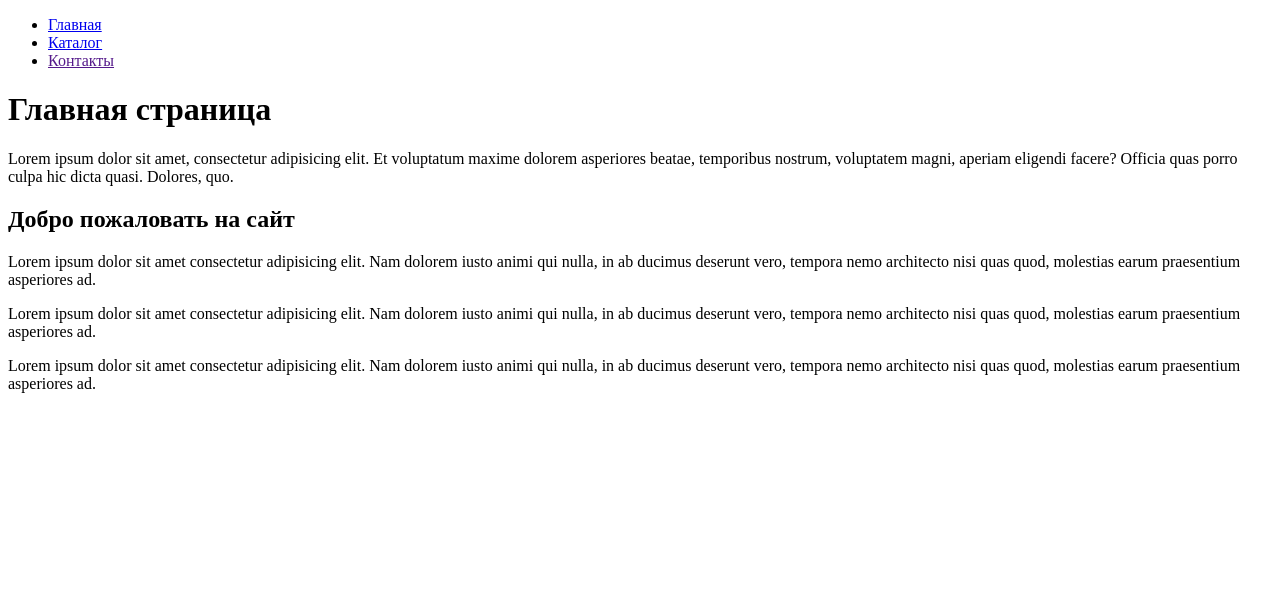
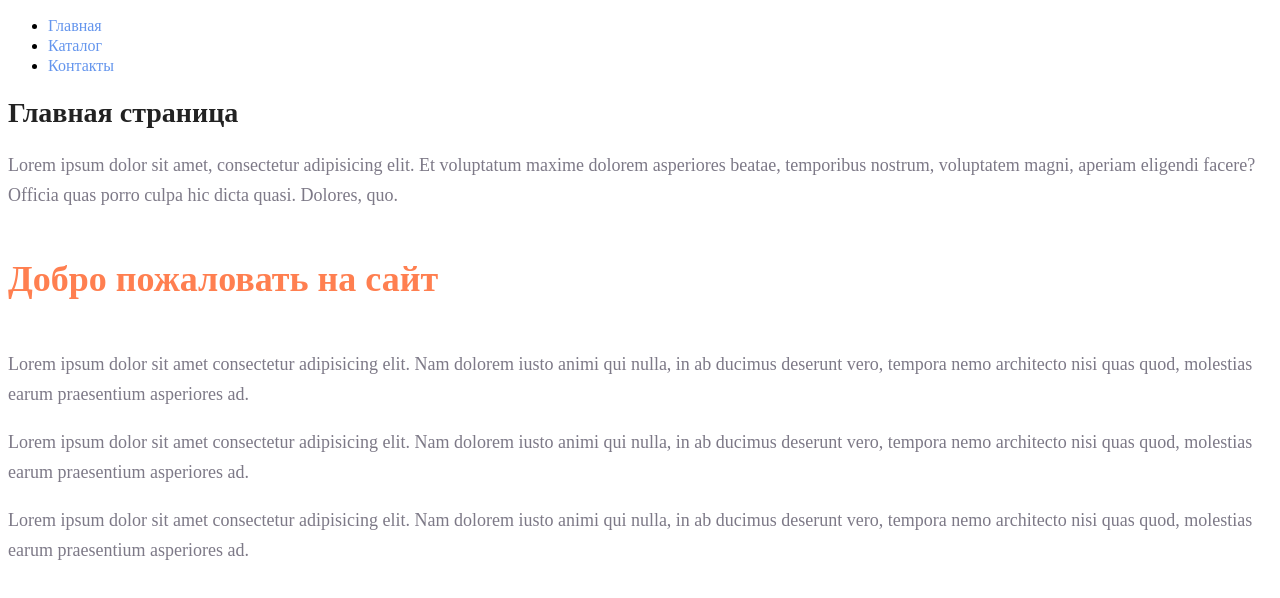
Before and after one commit to AnastasiyaMaslov4/hc1, a plain HTML site: page index.html in a window 1280 px wide. Drawn offline with Linux system fonts and the light colour scheme.

Commit message:
Add css style

```diff
--- a/index.html
+++ b/index.html
@@ -5,20 +5,21 @@
     <meta http-equiv="X-UA-Compatible" content="IE=edge">
     <meta name="viewport" content="width=device-width, initial-scale=1.0">
     <title>Главная</title>
+    <link rel="stylesheet" href="style.css">
 </head>
 <body>
     <nav>
         <ul>
-            <li><a href="#">Главная</a></li>
-            <li><a href="catalog/catalog.html">Каталог</a></li>
-            <li><a href="">Контакты</a></li>
+            <li><a class="navigation_link" href="#">Главная</a></li>
+            <li><a class="navigation_link" href="catalog/catalog.html">Каталог</a></li>
+            <li><a class="navigation_link" href="">Контакты</a></li>
         </ul>
     </nav>
-    <h1>Главная страница</h1>
-    <p>Lorem ipsum dolor sit amet, consectetur adipisicing elit. Et voluptatum maxime dolorem asperiores beatae, temporibus nostrum, voluptatem magni, aperiam eligendi facere? Officia quas porro culpa hic dicta quasi. Dolores, quo.</p>
-    <h2>Добро пожаловать на сайт</h2>
-    <p>Lorem ipsum dolor sit amet consectetur adipisicing elit. Nam dolorem iusto animi qui nulla, in ab ducimus deserunt vero, tempora nemo architecto nisi quas quod, molestias earum praesentium asperiores ad.</p>
-    <p>Lorem ipsum dolor sit amet consectetur adipisicing elit. Nam dolorem iusto animi qui nulla, in ab ducimus deserunt vero, tempora nemo architecto nisi quas quod, molestias earum praesentium asperiores ad.</p>
-    <p>Lorem ipsum dolor sit amet consectetur adipisicing elit. Nam dolorem iusto animi qui nulla, in ab ducimus deserunt vero, tempora nemo architecto nisi quas quod, molestias earum praesentium asperiores ad.</p>
+    <h1 class="big_header">Главная страница</h1>
+    <p class="main_text">Lorem ipsum dolor sit amet, consectetur adipisicing elit. Et voluptatum maxime dolorem asperiores beatae, temporibus nostrum, voluptatem magni, aperiam eligendi facere? Officia quas porro culpa hic dicta quasi. Dolores, quo.</p>
+    <h2 class="second_header">Добро пожаловать на сайт</h2>
+    <p class="main_text">Lorem ipsum dolor sit amet consectetur adipisicing elit. Nam dolorem iusto animi qui nulla, in ab ducimus deserunt vero, tempora nemo architecto nisi quas quod, molestias earum praesentium asperiores ad.</p>
+    <p class="main_text">Lorem ipsum dolor sit amet consectetur adipisicing elit. Nam dolorem iusto animi qui nulla, in ab ducimus deserunt vero, tempora nemo architecto nisi quas quod, molestias earum praesentium asperiores ad.</p>
+    <p class="main_text">Lorem ipsum dolor sit amet consectetur adipisicing elit. Nam dolorem iusto animi qui nulla, in ab ducimus deserunt vero, tempora nemo architecto nisi quas quod, molestias earum praesentium asperiores ad.</p>
 </body>
 </html>
--- /dev/null
+++ b/style.css
@@ -0,0 +1,32 @@
+a {
+    text-decoration: none;
+}
+
+.navigation_link {
+    color: cornflowerblue;
+    font-size: 16px;
+    line-height: 20px;
+}
+
+.big_header {
+    color: #222222;
+    font-size: 28px;
+    line-height: 36px;
+    font-weight: bold;
+}
+
+.main_text {
+    font-style: normal;
+    font-weight: 300;
+    font-size: 18px;
+    line-height: 30px;
+    color: #7D7987;
+}
+
+.second_header {
+    color: coral;
+    font-style: normal;
+    font-weight: 700;
+    font-size: 36px;
+    line-height: 80px;
+}
```
Also changed, not shown: catalog.html (added, +38 -0 lines).
